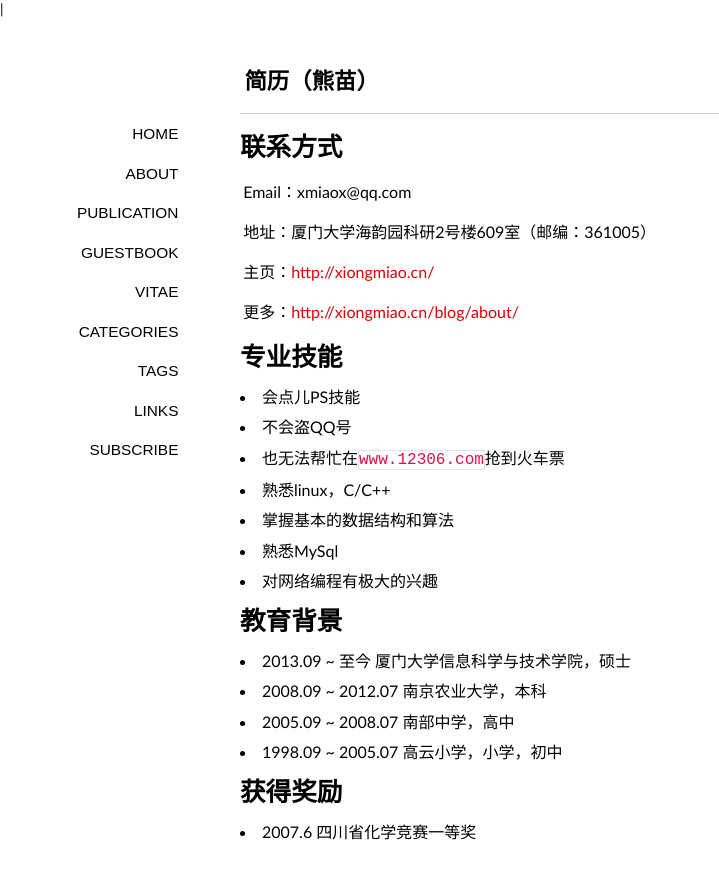
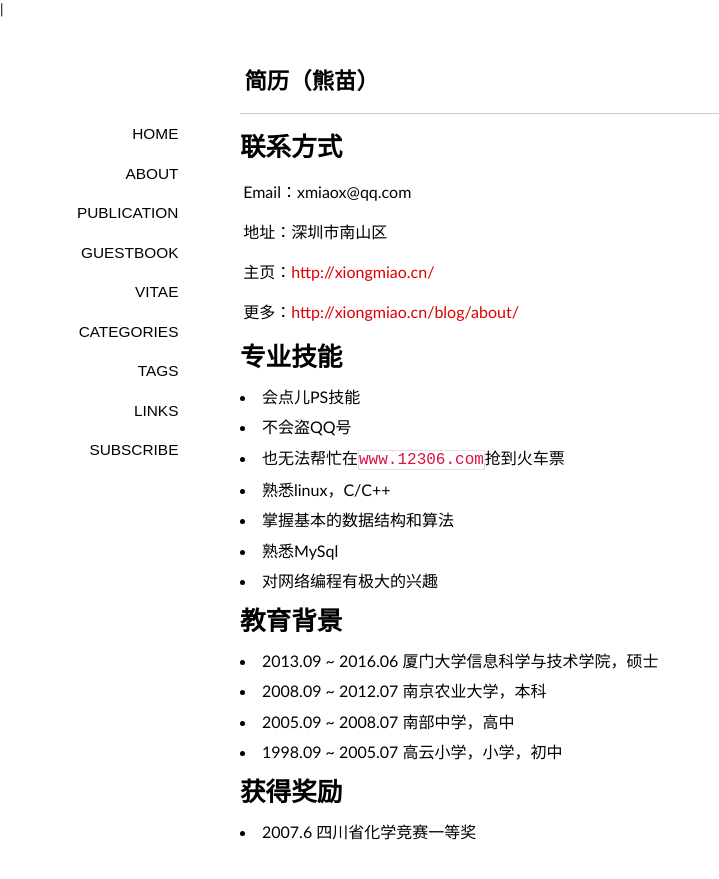
Before and after one commit to miaoxiong/blog, a Jekyll site: the page built from vitae/index.md, in a window 1280 px wide. Shown: the top 879 px of the page, without its empty margins (0-719 px from the left). Built offline with Jekyll 4.4.1, drawn with Linux system fonts in a browser that asks for light colours; some web fonts are replaced; Markdown is read by kramdown in place of the engine named in the settings.

Commit message:
新的修改

```diff
--- a/vitae/index.md
+++ b/vitae/index.md
@@ -8,7 +8,7 @@ title: 简历（熊苗）
 
 Email：xmiaox@qq.com
 
-地址：厦门大学海韵园科研2号楼609室（邮编：361005）
+地址：深圳市南山区
 
 主页：<http://xiongmiao.cn/>
 
@@ -26,7 +26,7 @@ Email：xmiaox@qq.com
 
 # 教育背景
 
-- 2013.09 ~ 至今 厦门大学信息科学与技术学院，硕士
+- 2013.09 ~ 2016.06 厦门大学信息科学与技术学院，硕士
 - 2008.09 ~ 2012.07 南京农业大学，本科
 - 2005.09 ~ 2008.07 南部中学，高中
 - 1998.09 ~ 2005.07 高云小学，小学，初中
```
